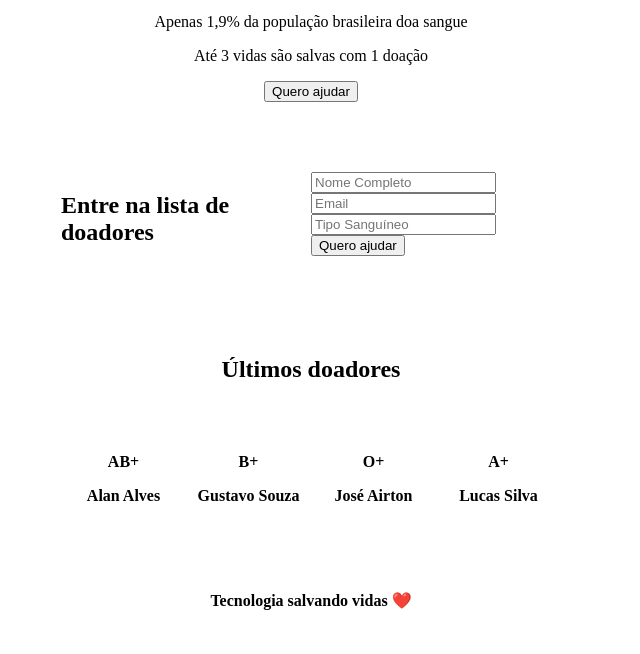
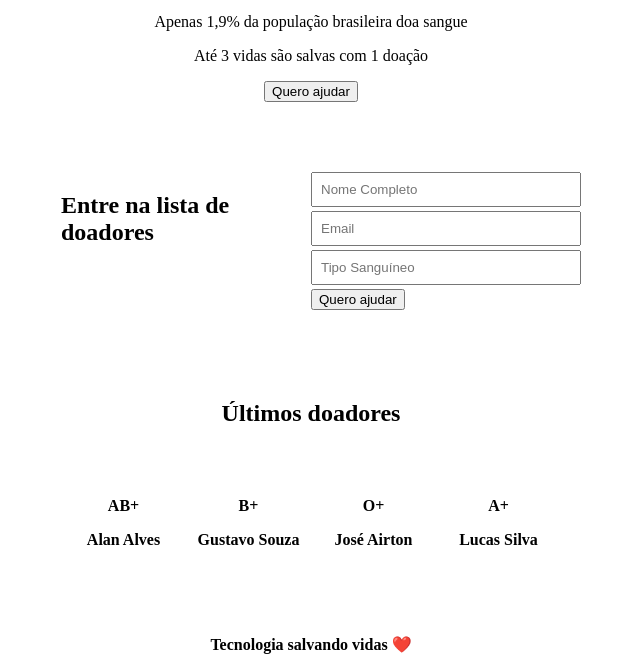
Before and after one commit to alanalv3s/DOE, a plain HTML site: page index.html in a window 1280 px wide. Shown: the part 196-850 px from the top of the page, without its empty margins (329-969 px from the left). Before the commit the page ends 806 px from the top, so only its background shows below. Drawn offline with Linux system fonts and the light colour scheme.

Commit message:
Form refeito

```diff
--- a/index.html
+++ b/index.html
@@ -25,11 +25,13 @@
                 name="name"
                 placeholder="Nome Completo">
         </form>
+        <form action="/">
         <input
                 type="text"
                 name="email"
                 placeholder="Email">
         </form>
+        <form action="/">
         <input
                 type="text"
                 name="blood"
@@ -59,6 +61,7 @@
                 </div>
             </section>
     </main>
+
     <footer> Tecnologia salvando vidas ❤️</footer>
 </body>
 
--- a/style.css
+++ b/style.css
@@ -8,20 +8,12 @@ body{
     height: 100vh;
 }
 
-footer{
-    margin-top: auto;
-}
 header, main, footer {
     text-align: center;
 }
-.donors{
-    display: grid;
-    grid-template-columns: 1fr 1fr 1fr 1fr;
-}
 
-.form{
-    display: grid;
-    grid-template-columns: 1fr 1fr;
+header h1, main h2{
+    margin-bottom: 70px;
 }
 
 header, .form, main{
@@ -30,6 +22,22 @@ header, .form, main{
     max-width: 500px;
 }
 
-header h1, main h2{
-    margin-bottom: 70px;
+section.form{
+    display: grid;
+    grid-template-columns: 1fr 1fr;
 }
+
+form input, form button {
+    width: 100%;
+    margin-bottom: 4px;
+    padding: 8px;
+}
+
+main .donors{
+    display: grid;
+    grid-template-columns: 1fr 1fr 1fr 1fr;
+}
+
+footer{
+    margin-top: auto;
+}
```
